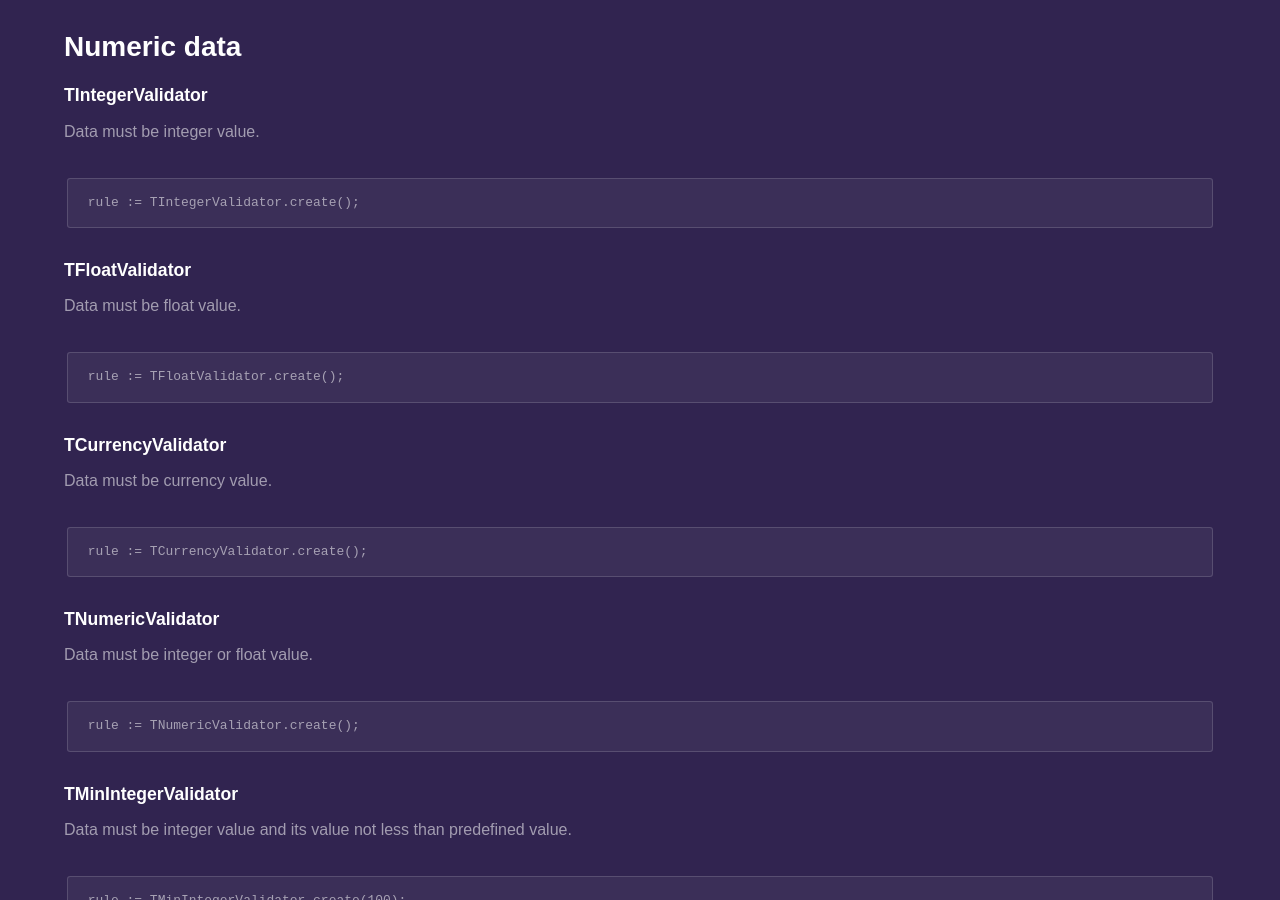
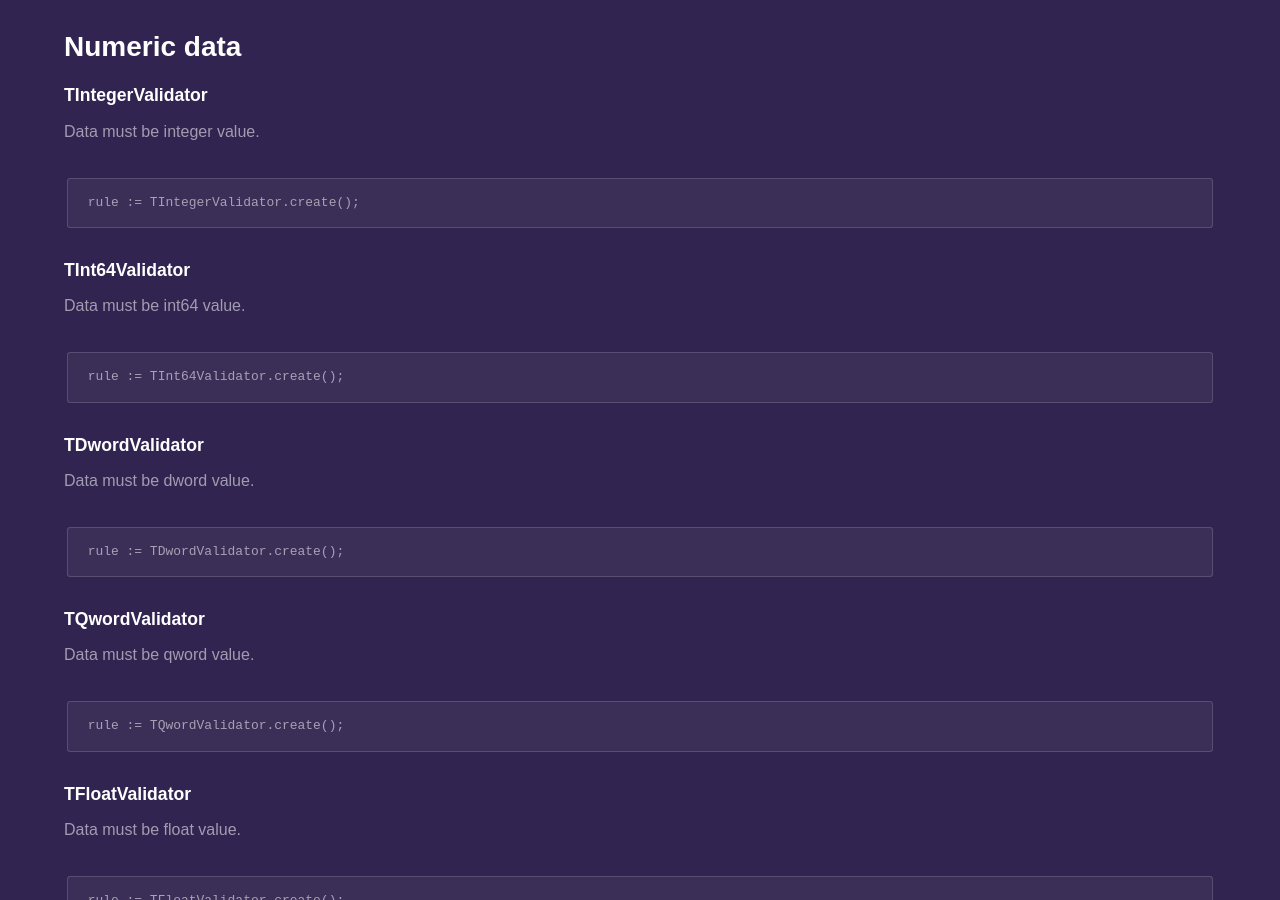
Before and after one commit to fanoframework/fanoframework.github.io, a Jekyll site: the page built from security/form-validation/built-in-validation-rules/index.md, in a window 1280 px wide and 900 px high, scrolled down 3516 px. Built offline with Jekyll 4.4.1, drawn with Linux system fonts in a browser that asks for light colours; our own code applies the rules of GitHub Pages for plain Markdown files.

Commit message:
add content about dword, int64 and qword validator

````diff
--- a/security/form-validation/built-in-validation-rules/index.md
+++ b/security/form-validation/built-in-validation-rules/index.md
@@ -155,6 +155,28 @@ Data must be integer value.
 
 ```
 rule := TIntegerValidator.create();
+```
+
+### TInt64Validator
+
+Data must be int64 value.
+
+```
+rule := TInt64Validator.create();
+```
+### TDwordValidator
+
+Data must be dword value.
+
+```
+rule := TDwordValidator.create();
+```
+### TQwordValidator
+
+Data must be qword value.
+
+```
+rule := TQwordValidator.create();
 ```
 
 ### TFloatValidator
````
